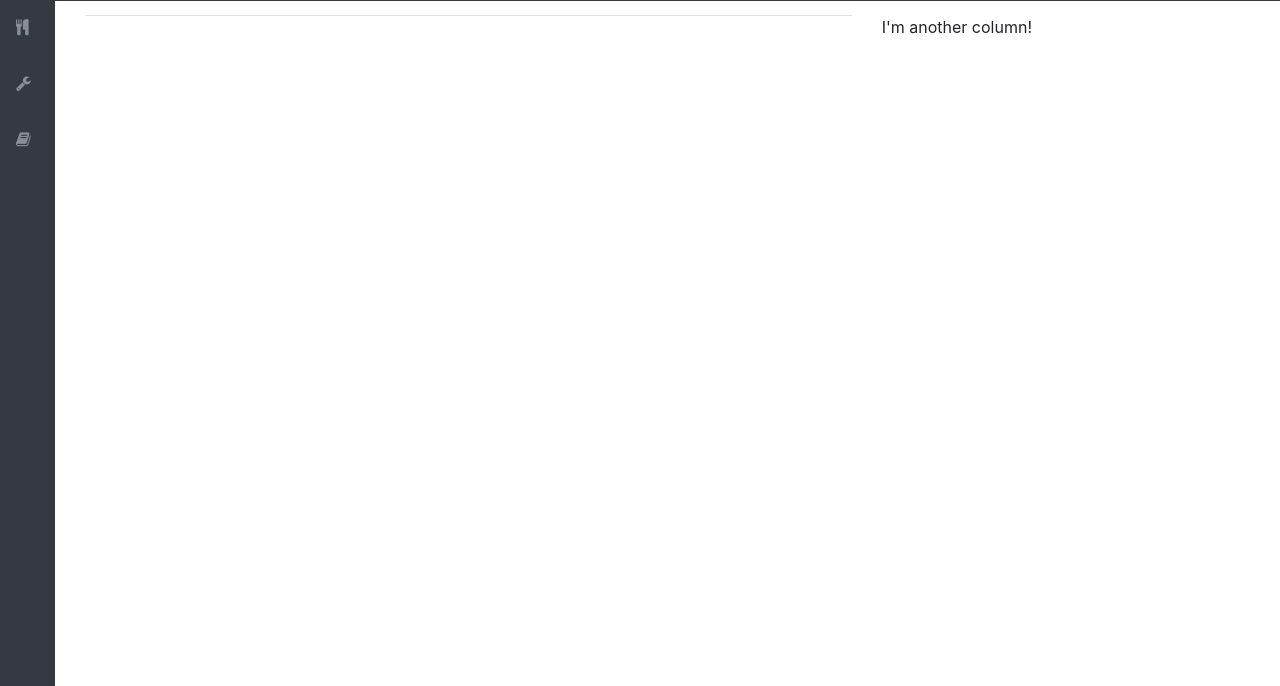
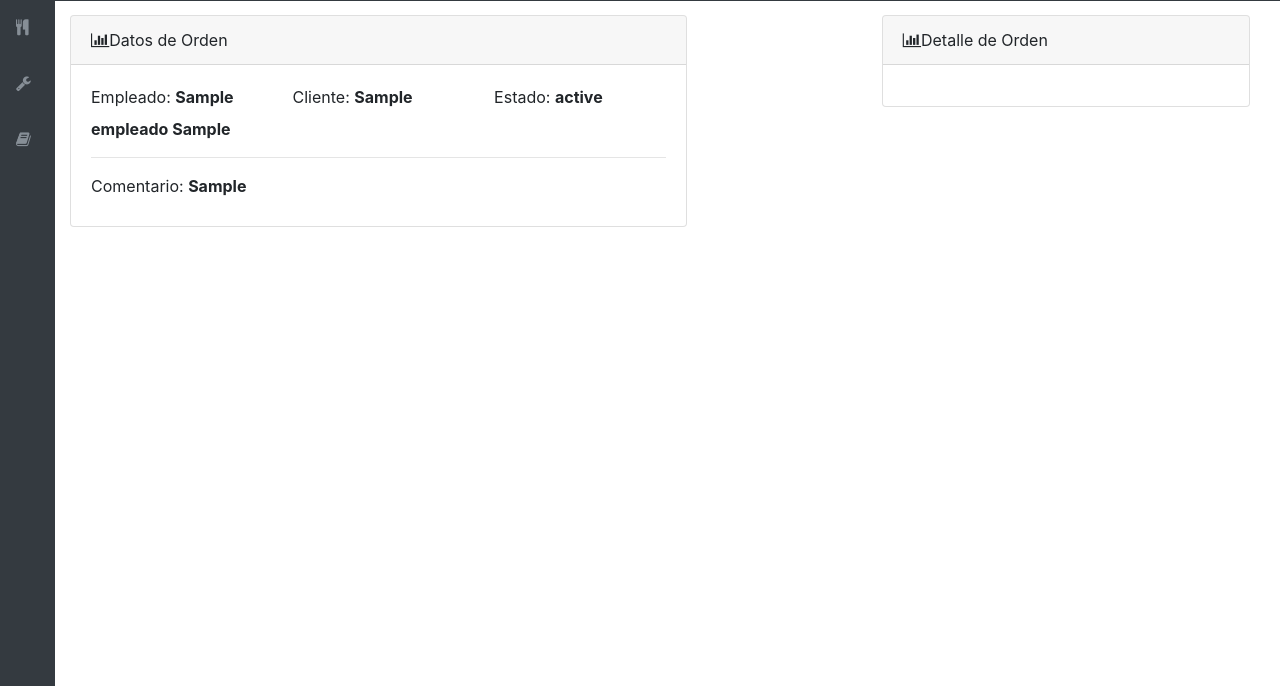
Before and after one commit to carlosmoran97/restaurant_application, a Django app: page /procesos/detalle_orden/1/ in a window 1280 px wide. Shown: the part 57-743 px from the top of the page. Run offline with Django 3.2, Linux system fonts and the light colour scheme; a user stored in the database is signed in; tables that the repository leaves empty hold one stand-in row (values such as "Sample post"); data that the repository does not hold is empty; some libraries are stand-ins or nearby versions.

Commit message:
Modificación de urls.py de procesos

```diff
--- a/restaurant_project/procesos/urls.py
+++ b/restaurant_project/procesos/urls.py
@@ -14,6 +14,6 @@
     # urls utiles para realizar ordenes
     url(r'^panel_mesas/', login_required(views.PanelMesasView.as_view()), name='panel_mesas'),
     url(r'^abrir_orden/', login_required(views.AbrirOrden.as_view()), name='abrir_orden'),
-    url(r'^detalle_orden/', login_required(views.detalle_orden), name='detalle_orden'),
+    url(r'^detalle_orden/(?P<pk>\d+)/$', login_required(views.detalle_orden.as_view()), name='detalle_orden'),
     url(r'^orden_detail/', login_required(views.OrdenDetail.as_view()), name='orden_detail'),
 ]
--- a/restaurant_project/procesos/views.py
+++ b/restaurant_project/procesos/views.py
@@ -7,7 +7,7 @@
 from restaurant_application.models import Asignacion, Empleado, Puesto, Caja, Cliente, Mesa
 from django.http import JsonResponse
 import datetime
-from django.views.generic import ListView, CreateView
+from django.views.generic import ListView, CreateView, DetailView
 # use estos para el login
 
 from django.core.urlresolvers import reverse
@@ -98,8 +98,9 @@
         orden = Orden.objects.create(sesion=sesion[0], mesero=empleado[0], cliente=request.GET['cliente'], mesa=mesa[0], comentario=request.GET['comentario'])
         return JsonResponse({'respuesta':orden.id})
 
-def detalle_orden(request):
-    return render(request, 'procesos/detalle_orden.html')
+class detalle_orden(DetailView):
+    model = Orden
+    template_name = 'procesos/detalle_orden.html'
 
 class OrdenDetail(APIView):
     def get(self, request):
--- a/restaurant_project/restaurant_application/urls.py
+++ b/restaurant_project/restaurant_application/urls.py
@@ -22,6 +22,7 @@
     url(r'^platillos/$', views.index_platillos, name='index_platillos'),
     url(r'^create_platillos/$', login_required(views.PlatilloCreate.as_view()), name='create_platillos'),
     url(r'^lista_platillos/$', login_required(views.PlatilloList.as_view()), name='lista_platillos'),
+    url(r'^platillo_detail/$', login_required(views.PlatilloDetail.as_view()), name='platillo_detail'),
     url(r'^editar_platillos/$', login_required(views.PlatilloUpdate.as_view()), name='editar_platillos'),
     url(r'^eliminar_platillos/$', login_required(views.PlatilloDelete.as_view()), name='eliminar_platillos'),
 
--- a/restaurant_project/restaurant_application/views.py
+++ b/restaurant_project/restaurant_application/views.py
@@ -84,6 +84,12 @@
         serialized = PlatilloSerializer(platillos, many=True)
         return Response(serialized.data)
 
+class PlatilloDetail(APIView):
+    def get(self, request):
+        platillo = Platillo.objects.filter(codigoPlatillo=request.GET['codigoPlatillo'])
+        serialized = PlatilloSerializer(platillo, many=True)
+        return Response(serialized.data)
+
 """
     VIEWS PARA MESAS
 """
--- a/restaurant_project/templates/procesos/detalle_orden.html
+++ b/restaurant_project/templates/procesos/detalle_orden.html
@@ -5,8 +5,40 @@
 {% endblock %}
 {% block body %}
     <div class="container-fluid">
+
         <div class="row">
           <div class="col-8">
+            <div class="row">
+              <div class="card mb-3">
+                <div class="card-header">
+                  <i class="fa fa-bar-chart"></i>Datos de Orden
+                </div>
+                <div class="card-body">
+                  <div class="row">
+                    <div class="col-md-4">
+                      <label>Empleado:</label>
+                      <strong>{{ object.mesero.nombre }}&nbsp;{{ object.mesero.apellido }}</strong>
+                    </div>
+                    <div class="col-md-4">
+                      <label>Cliente:</label>
+                      <strong>{{ object.cliente }}</strong>
+                    </div>
+                    <div class="col-md-4">
+                      <label>Estado:</label>
+                      <strong>{{ object.estado }}</strong>
+                    </div>
+                  </div>
+                  <hr>
+                  <div class="row">
+                    <div class="col-md-8">
+                      <label>Comentario:</label>
+                      <strong>{{ object.comentario }}</strong>
+                    </div>
+                  </div>
+                </div>
+              </div>
+            </div>
+            <div class="row">
                 <div id="categorias">
                   <ul class="nav nav-tabs" id="tabCategorias" role="tablist">
 
@@ -16,11 +48,28 @@
                 </div>
               </div>
             </div>
+          </div>
           <div class="col-4">
-          I'm another column!
+            <div class="card mb-3">
+              <div class="card-header">
+                <i class="fa fa-bar-chart"></i>Detalle de Orden
+              </div>
+              <div class="card-body">
+                <div class="row">
+                  <div id="agregandoPlatillos" class="col-12">
+
                   </div>
                 </div>
+                <div id="total" class="row">
 
+                </div>
+                <div id="calculadora" class="row">
+
+                </div>
+              </div>
+            </div>
+          </div>
+        </div>
       </div>
 
     {% include 'base/modal.html' %}
@@ -34,27 +83,8 @@
 
     $(document).ready(function(){
       //alert(getUrlVars()["id"]);
-      cargarDatos();
       llenarCategorias();
     });
-
-    function cargarDatos(){
-      $.ajax({
-        url : "{% url 'procesos:orden_detail' %}",
-        data : {id: getUrlVars()["id"]},
-        type: "GET",
-        dataType: "json",
-        success : function (data) {
-          //console.log(data);
-          // //alert('Registro '+data.respuesta);
-          // $("#numeroMesa").html(data[0].mesa.numero_mesa);
-          // $("#lblNombreMesero").html(data[0].mesero.nombre+" "+data[0].mesero.apellido);
-          // $("#lblNombreCliente").html(data[0].cliente);
-          // $("#lblEstado").html(data[0].estado);
-          // $("#lblComentario").html(data[0].comentario);
-        }
-      });
-    }
 
     //Para obtener parametros
     function getUrlVars() {
@@ -64,6 +94,41 @@
       });
       return vars;
     }
+
+    //Agregar platillos
+    $(document).on("click", ".platillo-card", function(){
+      var codigoPlatillo = $(this).attr("value");
+      $.ajax({
+        url : "{% url 'restaurant:platillo_detail' %}",
+        data : {codigoPlatillo: codigoPlatillo},
+        type: "GET",
+        dataType: "json",
+        success : function (data) {
+          //alert(data[0].nombre);
+          var htmlRow = `<div class="row platillo_select" id="${data[0].codigoPlatillo}">
+                          <div class="col-12">
+                            <div class="row">
+                              <div class="col-8">
+                                <label id="lblNombrePlatillo">${data[0].nombre}</label>
+                              </div>
+                              <div class="col-4">
+                                <label id="lblPrecio">$&nbsp;${data[0].precioUnitario}</label>
+                              </div>
+                            </div>
+                            <div class="row">
+                              <div class="col-3">
+                                <label>cant: <span id="lblCantidad">1</span></label>
+                              </div>
+                              <div class="col-4">
+                                <label id="lblPrecio">$&nbsp;${data[0].precioUnitario}&nbsp;c/u</label>
+                              </div>
+                            </div>
+                          </div>
+                         </div>`
+          $("#agregandoPlatillos").html($("#agregandoPlatillos").html()+htmlRow);
+        }
+      });
+    });
 
     // Simular click para minimizar el nav
     $("#sidenavToggler > i").click();
@@ -87,7 +152,7 @@
               htmlDIV += `<div class="tab-pane fade show active" id="${data[i].idCategoriaPlatillo}" role="tabpanel" aria-labelledby="${data[i].idCategoriaPlatillo}-tab">`;
               for(let j = 0; j < data[i].platillos.length; j++){
                 htmlDIV +=`
-                <div class="card bg-light mb-3  text-center platillo-card" style="width: 12rem;">
+                <div class="card bg-light mb-3  text-center platillo-card" value="${data[i].platillos[j].codigoPlatillo}" style="width: 12rem;">
                   <div class="card-body">
                     <p class="card-text">
                         ${data[i].platillos[j].nombre}
@@ -109,7 +174,7 @@
               htmlDIV += `<div class="tab-pane fade" id="${data[i].idCategoriaPlatillo}" role="tabpanel" aria-labelledby="${data[i].idCategoriaPlatillo}-tab">`;
               for(let j = 0; j < data[i].platillos.length; j++){
                 htmlDIV +=`
-                <div class="card bg-light mb-3  text-center platillo-card" style="width: 12rem;">
+                <div class="card bg-light mb-3  text-center platillo-card" value="${data[i].platillos[j].codigoPlatillo}" style="width: 12rem;">
                   <div class="card-body">
                     <p class="card-text">
                         ${data[i].platillos[j].nombre}
@@ -146,5 +211,11 @@
       padding-left: 6px;
       padding-right: 6px;
     }
+    .platillo_select:hover{
+      opacity: 0.7;
+    }
+    .platillo_select:hover, #lblNombrePlatillo:hover, #lblPrecio:hover{
+      cursor: pointer;
+    }
   </style>
 {% endblock %}
```
Lines whose indentation alone changed are shown as unchanged.
